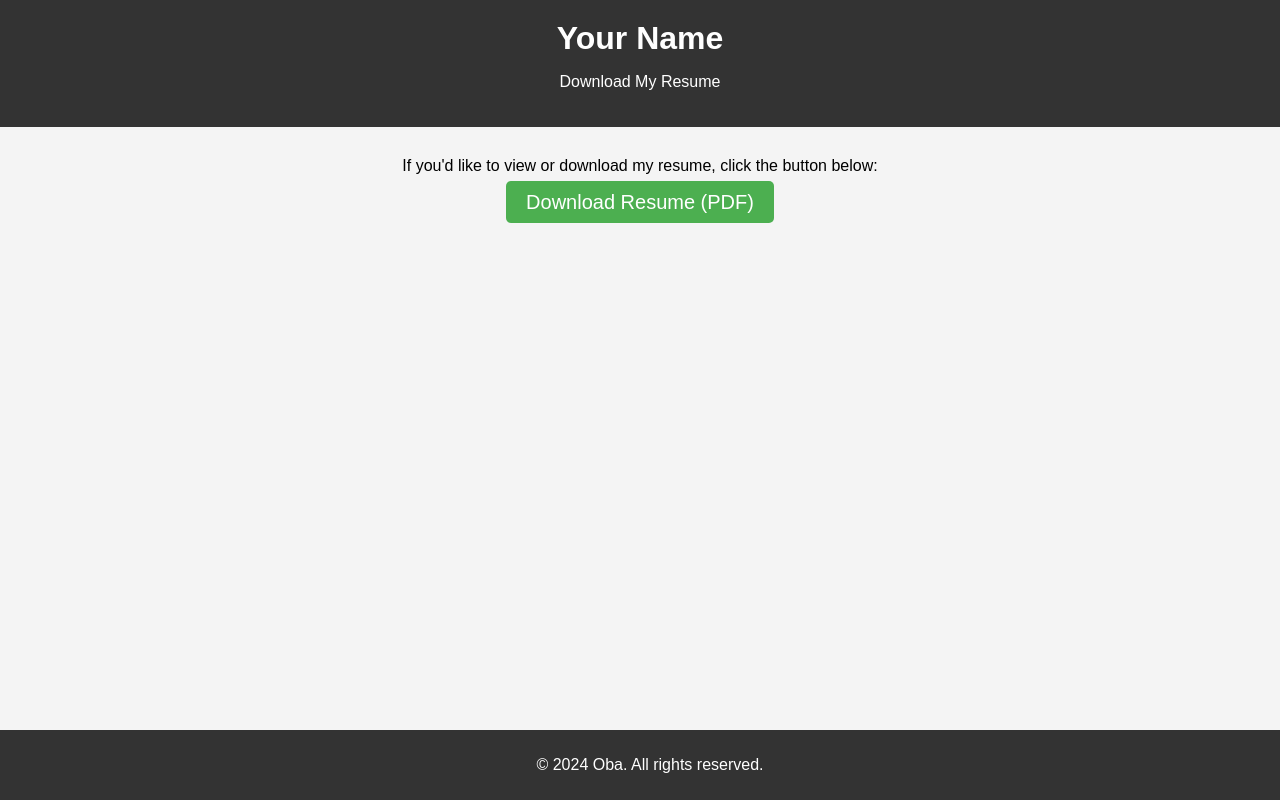
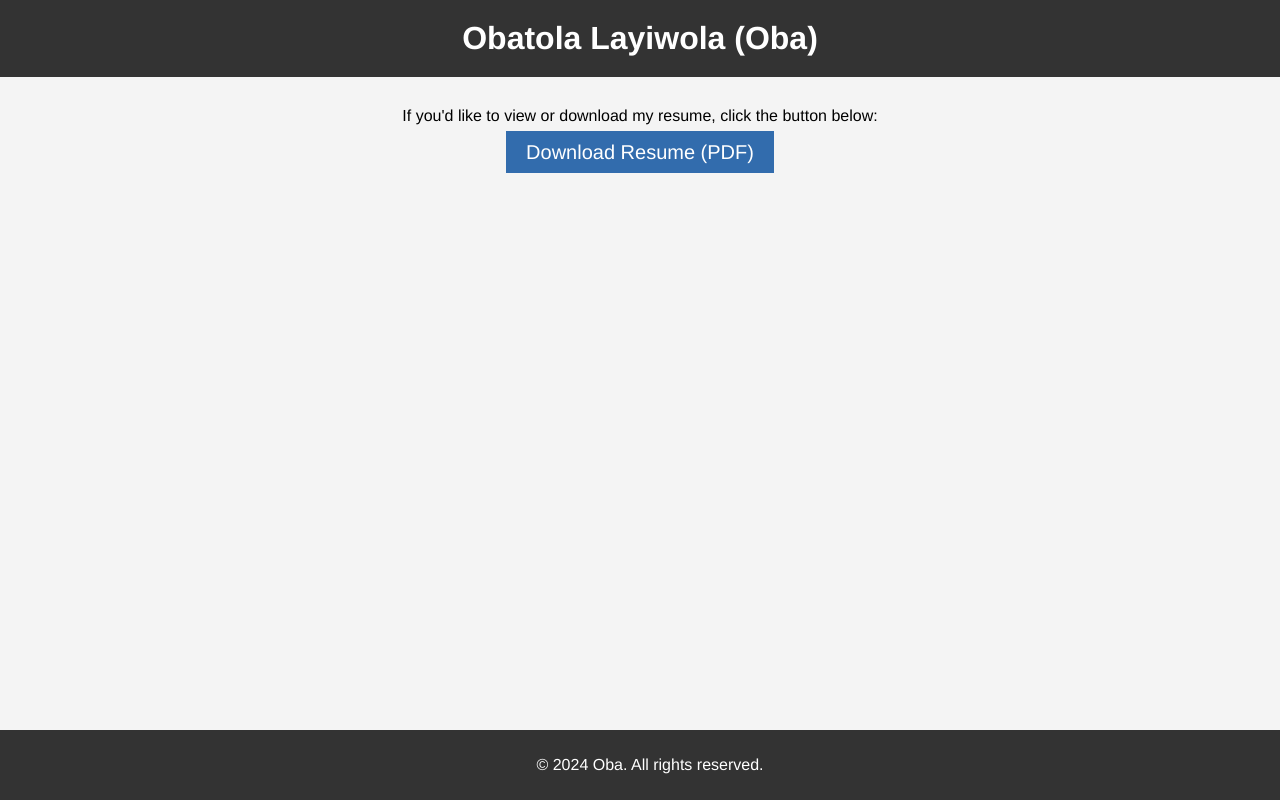
Before and after one commit to obavsn/Oba-resume.github.io, a plain HTML site: page index.html in a window 1280 px wide. Drawn offline with Linux system fonts and the light colour scheme.

Commit message:
Update index.html

```diff
--- a/index.html
+++ b/index.html
@@ -6,7 +6,7 @@
     <title>Oba - Resume</title>
     <style>
         body {
-            font-family: Arial, sans-serif;
+            font-family: Helvetica, sans-serif;
             text-align: center;
             margin: 0;
             padding: 0;
@@ -28,9 +28,9 @@
             color: #333;
             text-decoration: none;
             padding: 10px 20px;
-            background-color: #4CAF50;
+            background-color: #326CAD;
             color: white;
-            border-radius: 5px;
+            border-radius: 0px;
             transition: background-color 0.3s;
         }
         .resume-link:hover {
@@ -49,8 +49,7 @@
 </head>
 <body>
     <header>
-        <h1>Your Name</h1>
-        <p>Download My Resume</p>
+        <h1>Obatola Layiwola (Oba)</h1>
     </header>
 
     <div class="content">
```
